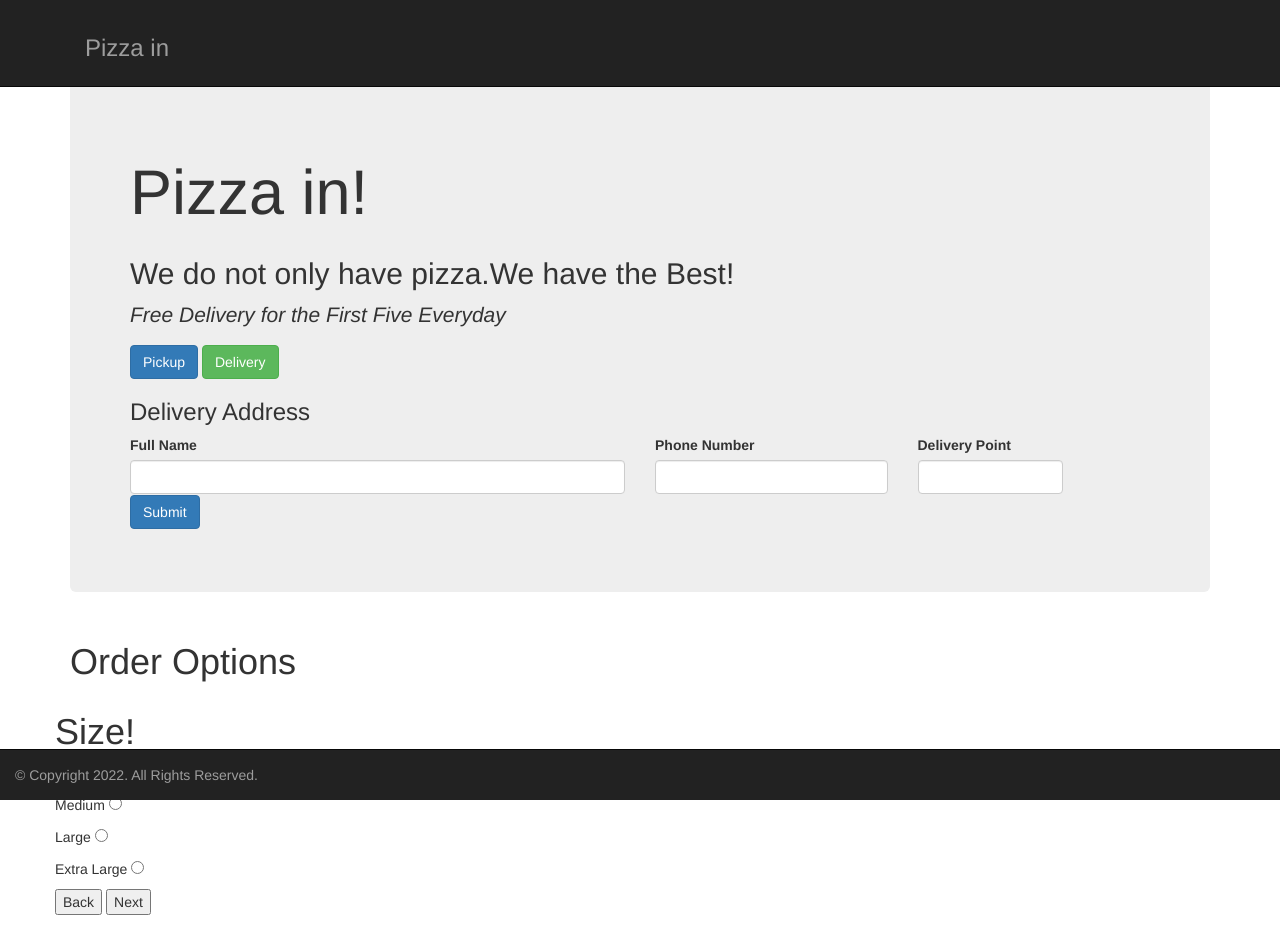
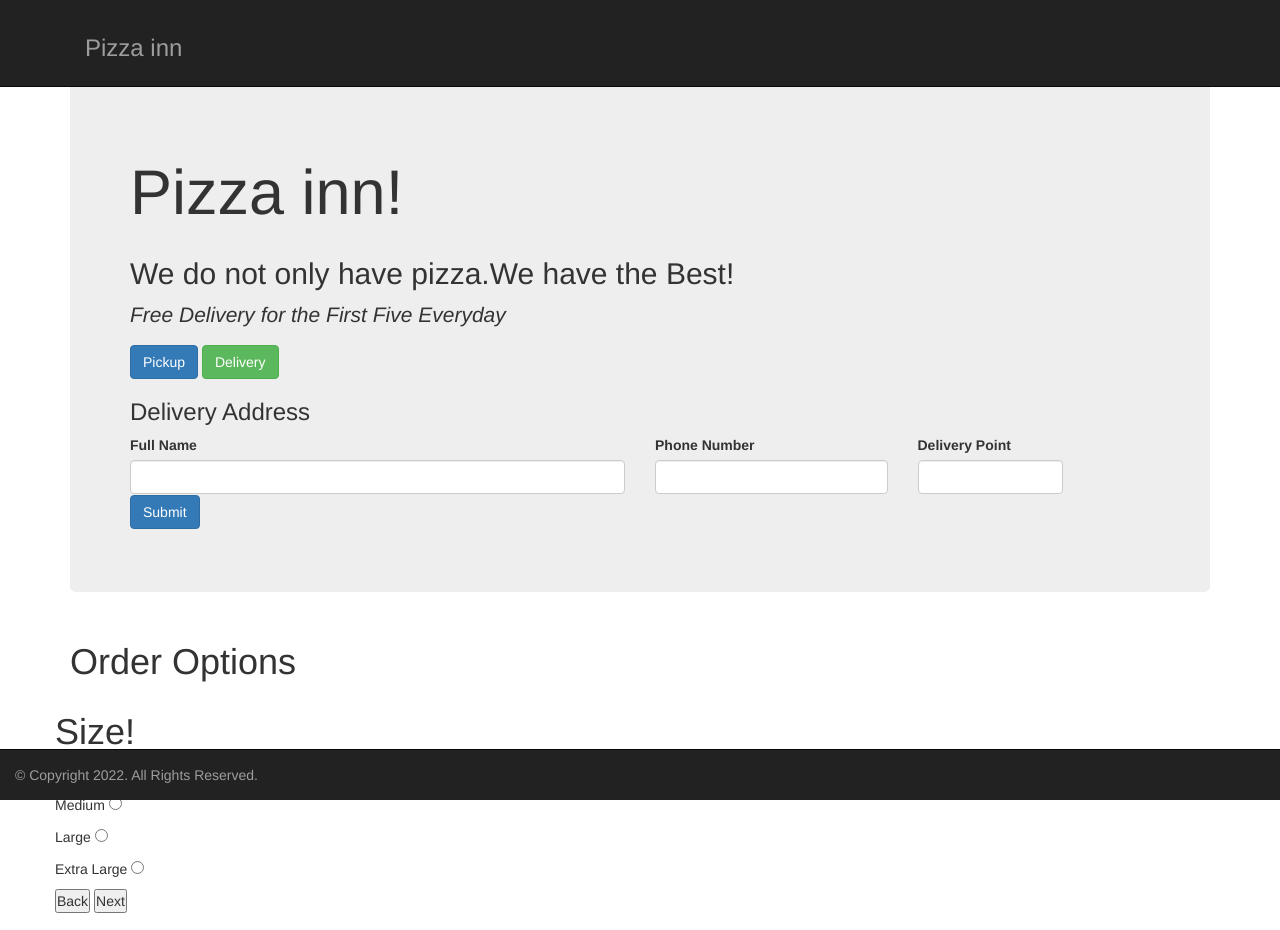
Before and after one commit to Kelvin-Wepo/Pizza-in, a plain HTML site: page index.html in a window 1280 px wide. Shown: the top 930 px of the page. Drawn offline with nearby package versions, Linux system fonts and the light colour scheme; a script that the page names is missing; some icons are missing.

```diff
--- a/index.html
+++ b/index.html
@@ -6,7 +6,7 @@
     <meta name="viewport" content="width=device-width, initial-scale=1.0">
     <link rel="stylesheet" href="https://maxcdn.bootstrapcdn.com/bootstrap/3.3.7/css/bootstrap.min.css" integrity="sha384-BVYiiSIFeK1dGmJRAkycuHAHRg32OmUcww7on3RYdg4Va+PmSTsz/K68vbdEjh4u" crossorigin="anonymous">
     <title>Pizza in</title>
-
+    <link rel="stylesheet" href="style.css" type="text/css">
 
     <h1><b>Pizza in</b></h1>
 </head>
@@ -15,7 +15,7 @@
         <div class="container">
             <a href="index.html">
                 <div class="navbar-text pull-left">
-                    <h3 id="pizz">Pizza in</h3>
+                    <h3 id="pizz">Pizza inn</h3>
                 </div>
             </a>
             <div class="navbar-text pull-right"><a href="#"><i class="fa fa-instagram fa-2x"></i></a></div>
@@ -27,7 +27,7 @@
 <!-- landing page -->
     <div class="container">
         <div class="jumbotron" id="landing-content">
-            <h1 class="page-header">Pizza in!</h1>
+            <h1 class="page-header">Pizza inn!</h1>
             <h2 id="landing-tagline">We do not only have pizza.We have the Best!</h2>
             <p><i>Free Delivery for the First Five Everyday</i></p>
             <button type="btn" class="btn btn-primary" id="pickup-btn">Pickup</button>
```
